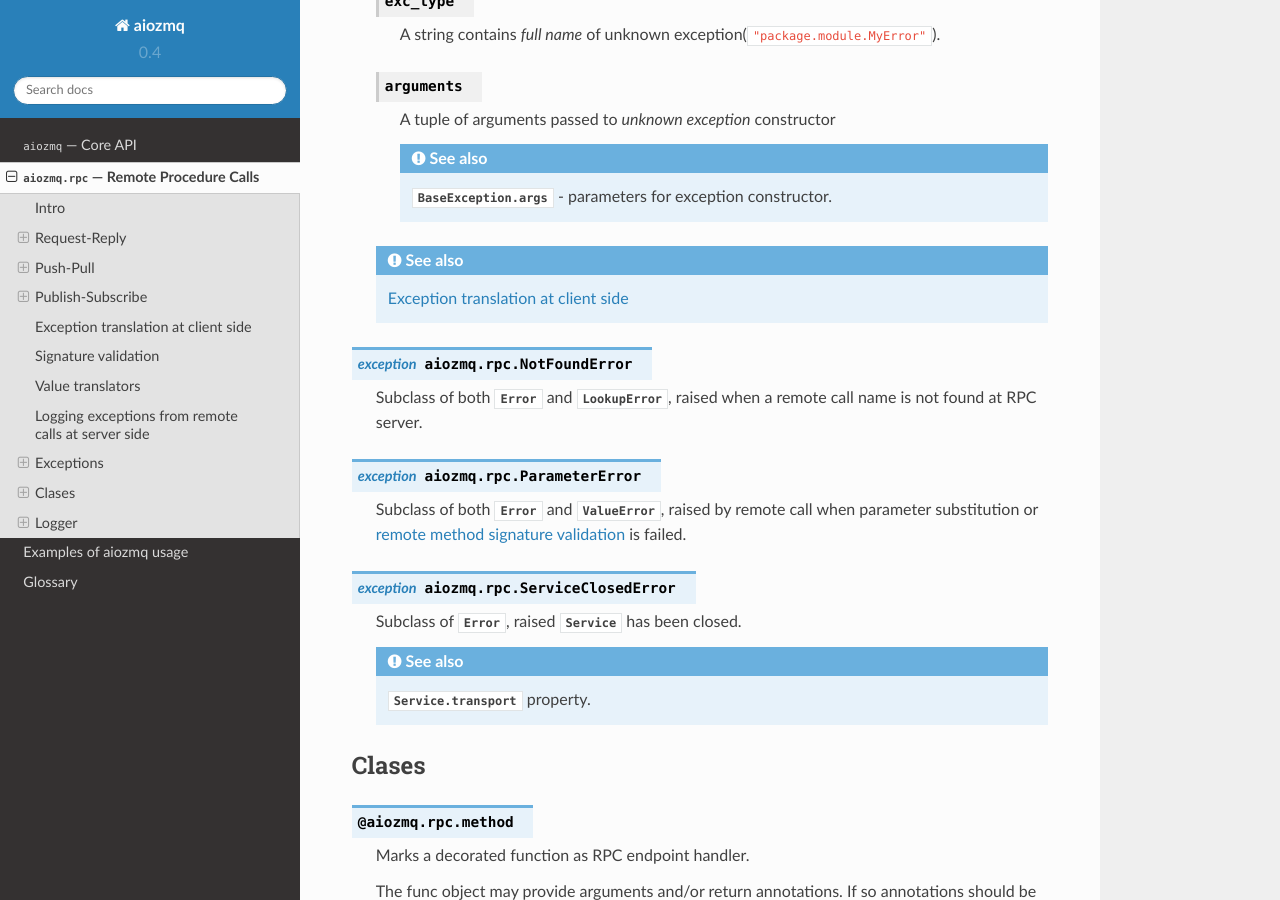
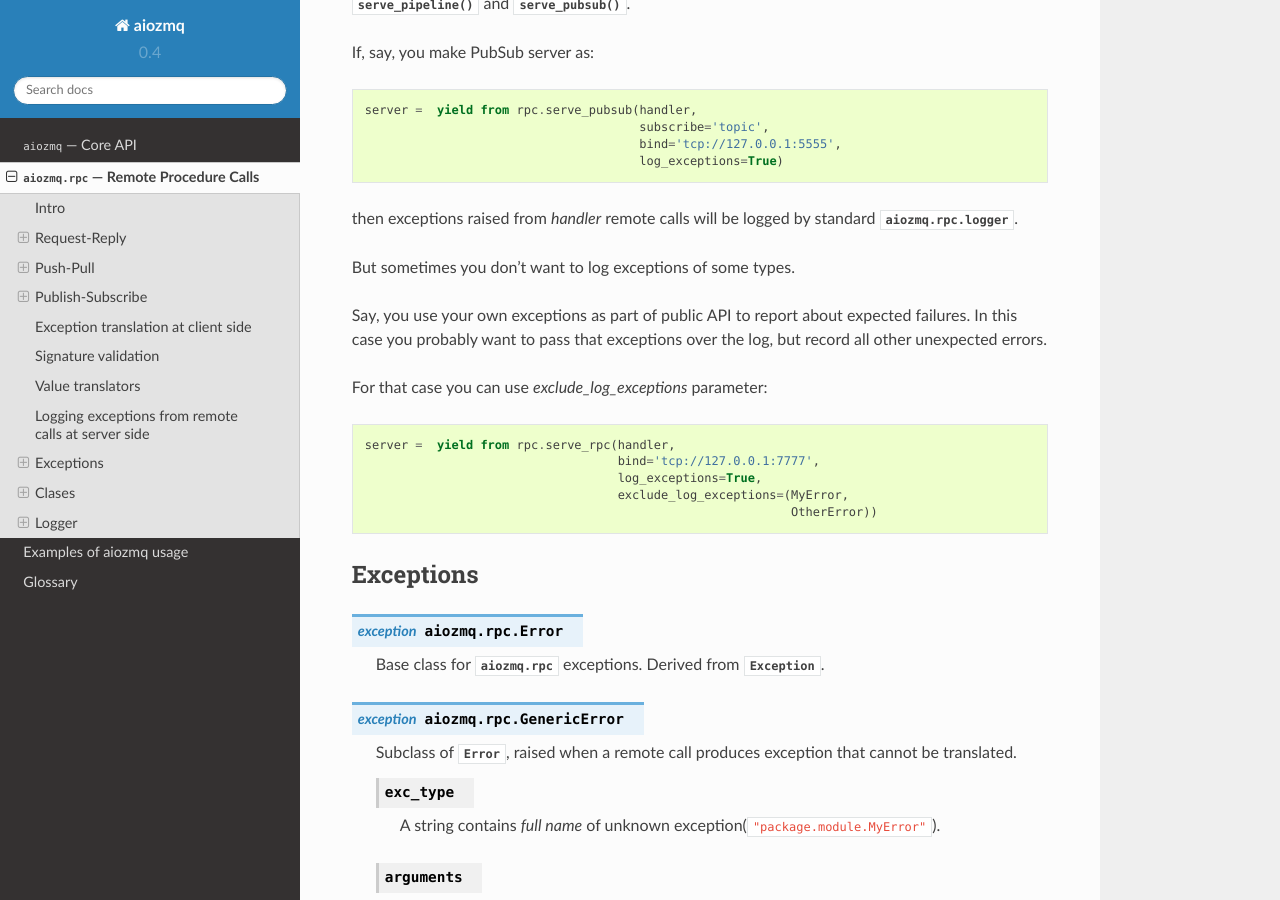
Before and after one commit to aio-libs/aiozmq, a Sphinx documentation site: the page built from docs/rpc.rst, in a window 1280 px wide and 900 px high, scrolled down 12879 px. Built offline with Sphinx 7.4.7 and the Read the Docs theme 2.0.0, drawn with Linux system fonts in a browser that asks for light colours; some of the changed text lies outside the part shown.

Commit message:
Add exclude_log_exceptions parameter to rpc servers

```diff
--- a/docs/rpc.rst
+++ b/docs/rpc.rst
@@ -139,7 +139,13 @@
       Usually you like to pass :class:`AttrHandler` instance.
 
     :param bool log_exceptions:
-       log exceptions from remote calls if *True*.
+       log exceptions from remote calls if ``True``.
+
+       .. seealso:: :ref:`aiozmq-rpc-log-exceptions`
+
+    :param sequence exclude_log_exceptions: sequence of exception
+       types that should not to be logged if *log_exceptions* is
+       ``True``.
 
        .. seealso:: :ref:`aiozmq-rpc-log-exceptions`
 
@@ -240,7 +246,13 @@
       Usually you like to pass :class:`AttrHandler` instance.
 
     :param bool log_exceptions:
-       log exceptions from remote calls if *True*.
+       log exceptions from remote calls if ``True``.
+
+       .. seealso:: :ref:`aiozmq-rpc-log-exceptions`
+
+    :param sequence exclude_log_exceptions: sequence of exception
+       types that should not to be logged if *log_exceptions* is
+       ``True``.
 
        .. seealso:: :ref:`aiozmq-rpc-log-exceptions`
 
@@ -340,7 +352,13 @@
       Usually you like to pass :class:`AttrHandler` instance.
 
     :param bool log_exceptions:
-       log exceptions from remote calls if *True*.
+       log exceptions from remote calls if ``True``.
+
+       .. seealso:: :ref:`aiozmq-rpc-log-exceptions`
+
+    :param sequence exclude_log_exceptions: sequence of exception
+       types that should not to be logged if *log_exceptions* is
+       ``True``.
 
        .. seealso:: :ref:`aiozmq-rpc-log-exceptions`
 
@@ -666,6 +684,20 @@
 then exceptions raised from *handler* remote calls will be logged by
 standard :attr:`aiozmq.rpc.logger`.
 
+But sometimes you don't want to log exceptions of some types.
+
+Say, you use your own exceptions as part of public API to report about
+expected failures. In this case you probably want to pass that
+exceptions over the log, but record all other unexpected errors.
+
+For that case you can use *exclude_log_exceptions* parameter::
+
+   server =  yield from rpc.serve_rpc(handler,
+                                      bind='tcp://127.0.0.1:7777',
+                                      log_exceptions=True,
+                                      exclude_log_exceptions=(MyError,
+                                                              OtherError))
+
 
 Exceptions
 --------------
```
Also changed, not shown: 7 other files.
